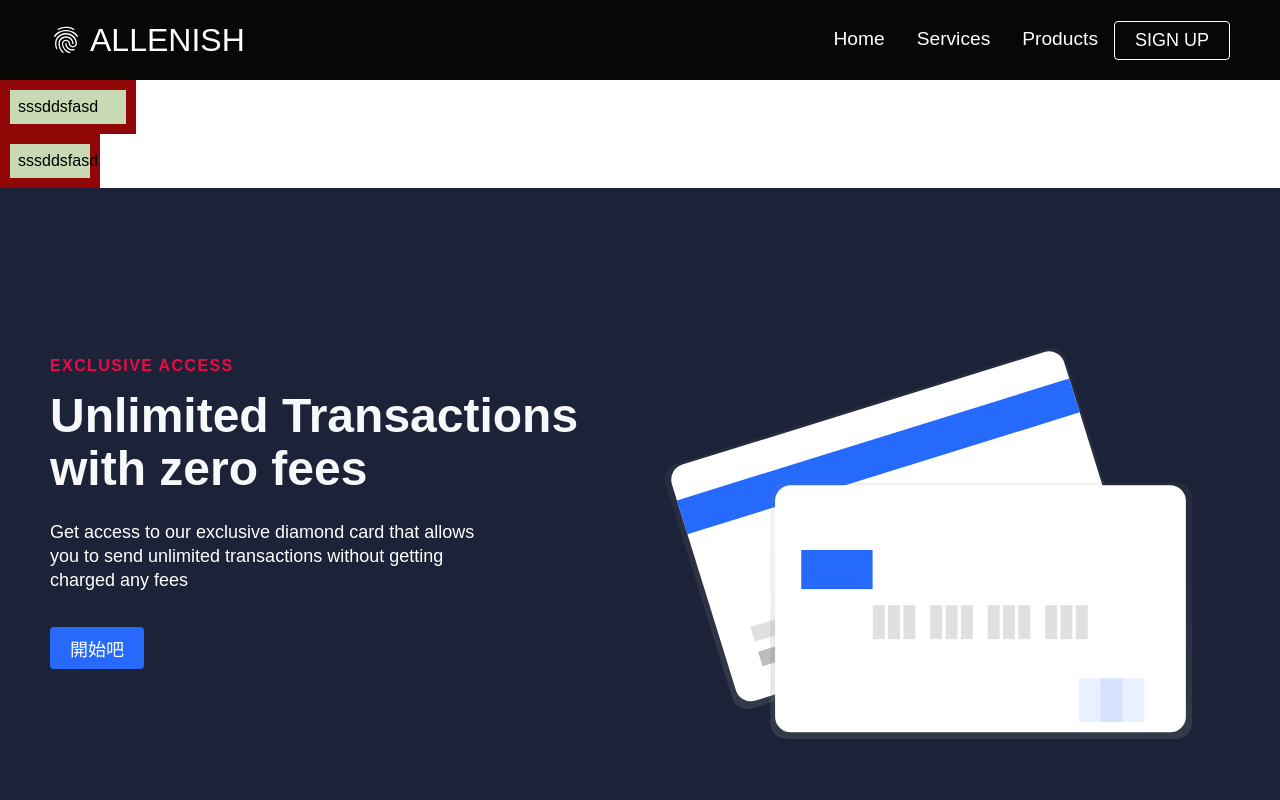
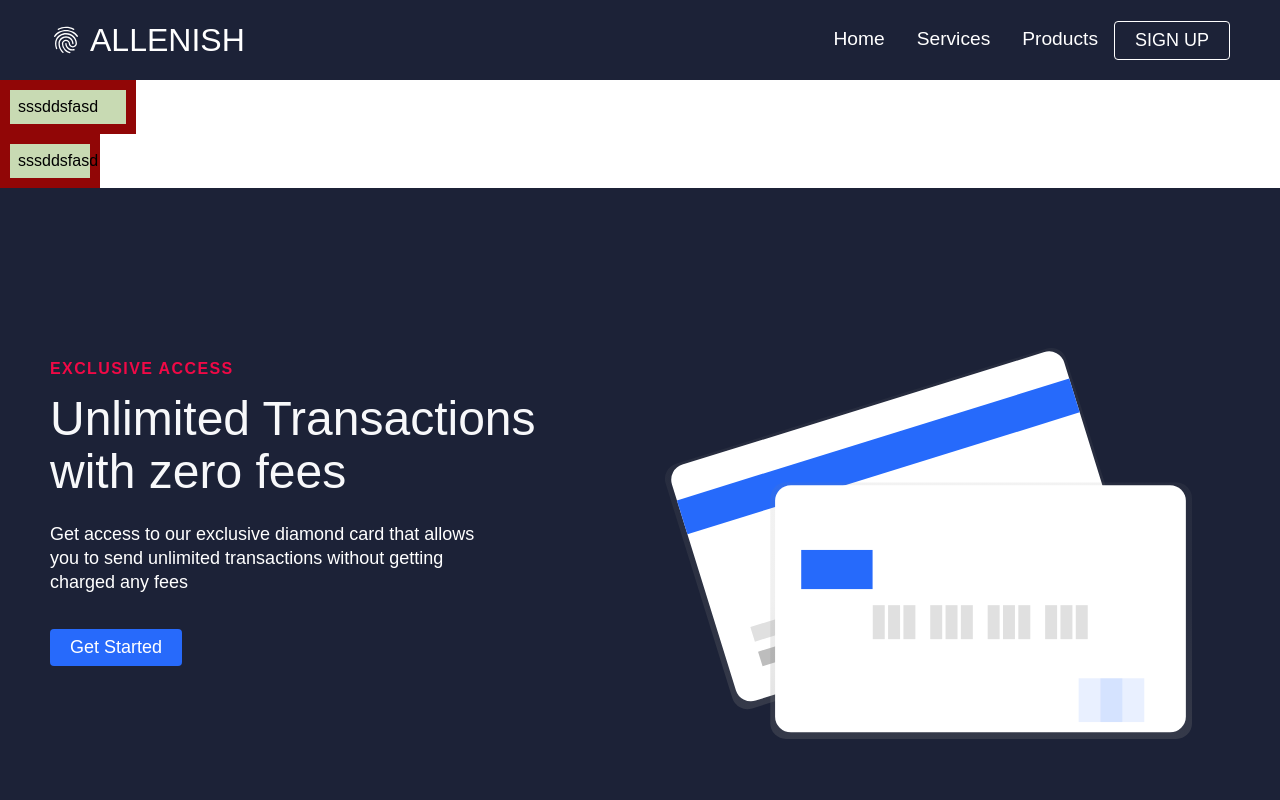
Before and after one commit to huanzochen/react-website-v2-yt-practice, a React (Create React App) app: page / in a window 1280 px wide. Shown: the top 800 px of the page. Built offline with nearby package versions, Linux system fonts and the light colour scheme.

Commit message:
small change

```diff
--- a/src/components/Button.css
+++ b/src/components/Button.css
@@ -35,7 +35,7 @@
   border-radius: 4px;
   width: 80%;
   text-decoration: none;
-  font-size: 24px;
+  font-size: 1.5rem;
   background-color: transparent;
   color: #fff;
   padding: 14px 20px;
--- a/src/components/HeroSection.css
+++ /dev/null
@@ -1,11 +0,0 @@
-
-
-
-
-.home__hero-subtitle {
-  /* 調整一句話的長度讓他變好看 */
-  max-width: 440px;
-  margin-bottom: 35px;
-  font-size: 18px;
-  line-height: 24px;
-}
--- a/src/components/HeroSection.js
+++ b/src/components/HeroSection.js
@@ -1,7 +1,6 @@
 import React from 'react'
 import { Button } from './Button'
 import { Link } from 'react-router-dom'
-import './HeroSection.css'
 import styled from 'styled-components'
 import { device } from '../utils/device'
 
@@ -21,7 +20,7 @@
 /* 行高 */
 line-height: 16px;
 /* 於 CSS1 中出現, 字體的粗度 400 是正常 700 相當於 bold  */
-font-weight: bold;
+font-weight: 700;
 /* 改變字元間的寬度 */
 letter-spacing: 1.4px;
 /* 強制大寫 */
@@ -79,7 +78,7 @@
   margin-bottom: 24px;
   font-size: 48px;
   line-height: 1.1;
-  font-weight: 600;
+  font-weight: 400;
   color: #f7f8fa;
 }
 
--- a/src/components/Navbar.css
+++ b/src/components/Navbar.css
@@ -1,5 +1,5 @@
 .navbar {
-  background: #070805;
+  background: #1c2237;
   height: 80px;
   display: flex;
   justify-content: center;
@@ -92,7 +92,7 @@
   }
 
   .nav-menu.active {
-    background: #020305;
+    background: #1c2237;
     left: 0;
     opacity: 1;
     transition: all 0.6s ease;
--- a/src/components/pages/HomePage/Data.js
+++ b/src/components/pages/HomePage/Data.js
@@ -5,7 +5,7 @@
   topLine: 'Exclusive Access',
   headline: 'Unlimited Transactions with zero fees',
   description:'Get access to our exclusive diamond card that allows you to send unlimited transactions without getting charged any fees',
-  buttonLabel:'開始吧',
+  buttonLabel:'Get Started',
   imgStart:'',
   img:'images/svg-1.svg',
   alt:'Credit Card'
--- a/src/components/pages/Products/Data.js
+++ b/src/components/pages/Products/Data.js
@@ -5,7 +5,7 @@
   topLine: 'Exclusive Access',
   headline: 'Unlimited Transactions with zero fees',
   description:'Get access to our exclusive diamond card that allows you to send unlimited transactions without getting charged any fees',
-  buttonLabel:'開始吧',
+  buttonLabel:'Get Started',
   imgStart:'',
   img:'images/svg-1.svg',
   alt:'Credit Card'
--- a/src/components/pages/Services/Data.js
+++ b/src/components/pages/Services/Data.js
@@ -5,7 +5,7 @@
   topLine: 'Exclusive Access',
   headline: 'Unlimited Transactions with zero fees',
   description:'Get access to our exclusive diamond card that allows you to send unlimited transactions without getting charged any fees',
-  buttonLabel:'開始吧',
+  buttonLabel:'Get Started',
   imgStart:'',
   img:'images/svg-1.svg',
   alt:'Credit Card'
--- a/src/components/pages/SignUp/Data.js
+++ b/src/components/pages/SignUp/Data.js
@@ -5,7 +5,7 @@
   topLine: 'Exclusive Access',
   headline: 'Unlimited Transactions with zero fees',
   description:'Get access to our exclusive diamond card that allows you to send unlimited transactions without getting charged any fees',
-  buttonLabel:'開始吧',
+  buttonLabel:'Get Started',
   imgStart:'',
   img:'images/svg-1.svg',
   alt:'Credit Card'
```
Also changed, not shown: src/components/pages/Footer/Footer.css (+2 -7 lines).
